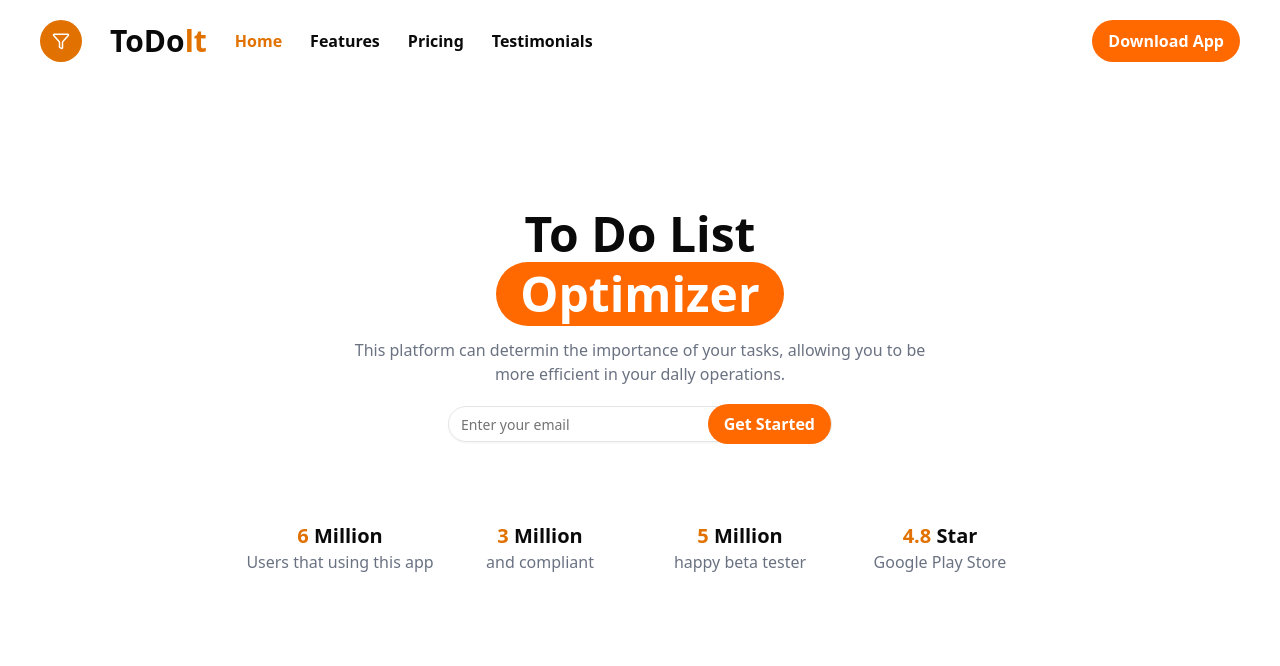
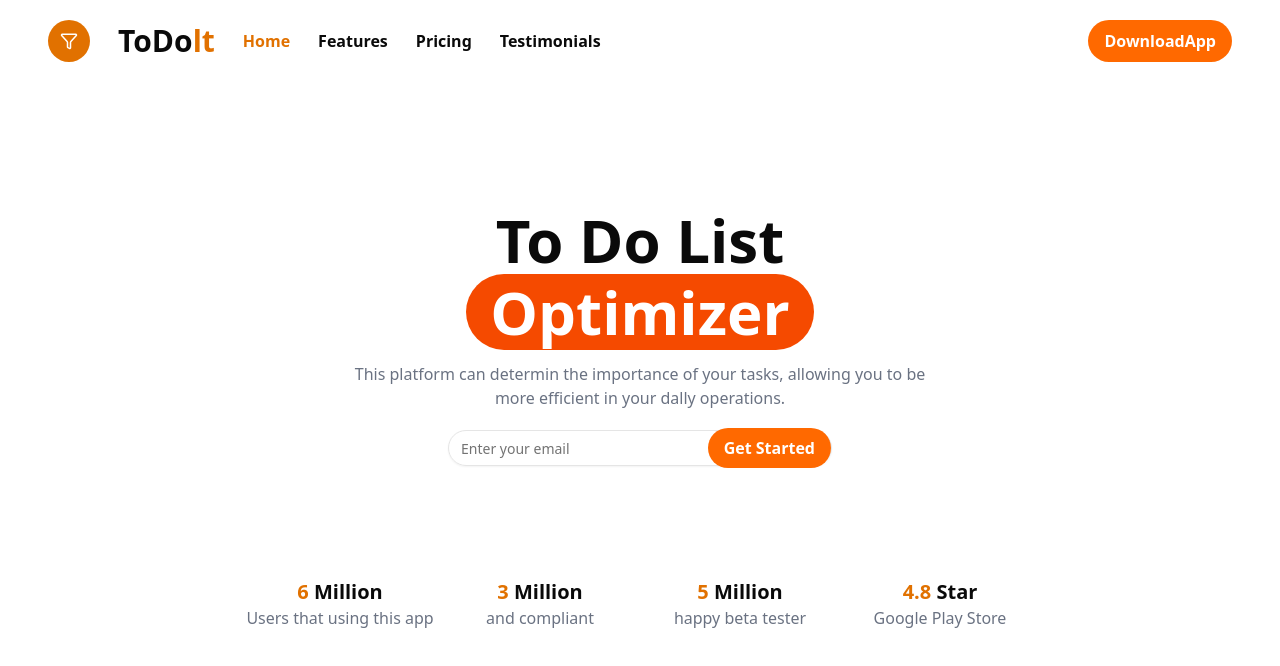
Before and after one commit to Ammarat22/nextjs-todolist, a Next.js app: page / in a window 1280 px wide. Shown: the top 666 px of the page. Built offline with nearby package versions, Linux system fonts and the light colour scheme.

Commit message:
feat: feat/page-1

```diff
--- a/src/components/footer.tsx
+++ b/src/components/footer.tsx
@@ -1,3 +1,4 @@
+"use client"
 import React from 'react'
 
 export default function Footer() {
@@ -9,7 +10,7 @@ export default function Footer() {
   ];
 
   return (
-    <div className="flex items-center justify-center w-full mt-20">
+    <div className="flex items-center justify-center w-full mt-28">
       {stats.map((item, index) => (
         <div key={index} className="flex flex-col w-[200px] text-center mb-4">
           <p className="font-bold text-xl">
--- a/src/components/header.tsx
+++ b/src/components/header.tsx
@@ -1,9 +1,11 @@
+"use client"
+
 import { Funnel } from 'lucide-react'
 import React from 'react'
 
 export default function Header() {
     return (
-        <div className='flex justify-between px-10 py-5'>
+        <div className='flex justify-between px-12 py-5'>
             <div className='flex gap-7 font-bold items-center'>
                 <div className="p-3 bg-amber-600 rounded-full inline-flex items-center justify-center">
                     <Funnel size={18} className="text-white" />
@@ -14,7 +16,7 @@ export default function Header() {
                 <p>Pricing</p>
                 <p>Testimonials</p>
             </div>
-                <button className='sm:hidden lg:block bg-orange-500 text-white px-4 py-2 font-bold rounded-full'>Download App</button>
+                <button className='sm:hidden lg:block bg-orange-500 text-white px-4 py-2 font-bold rounded-full'>DownloadApp</button>
         </div>
     )
 }
--- a/src/components/main.tsx
+++ b/src/components/main.tsx
@@ -1,11 +1,13 @@
+"use client"
+
 import React from 'react'
 import { Login } from './login'
 
 export default function Main() {
     return (
         <div className='flex flex-col items-center justify-center mt-32 px-10'>
-            <p className='font-bold text-5xl'>To Do List</p>
-            <button className='bg-orange-500 text-white px-6 py-2 font-bold rounded-full text-5xl mt-1'>Optimizer</button>
+            <p className='font-bold text-6xl'>To Do List</p>
+            <button className='bg-orange-600 text-white px-6 py-2 font-bold rounded-full text-6xl mt-1'>Optimizer</button>
             <p className="text-gray-500 mt-3 text-center">
                 This platform can determin the importance of your tasks,
                 allowing you to be<br />
```
